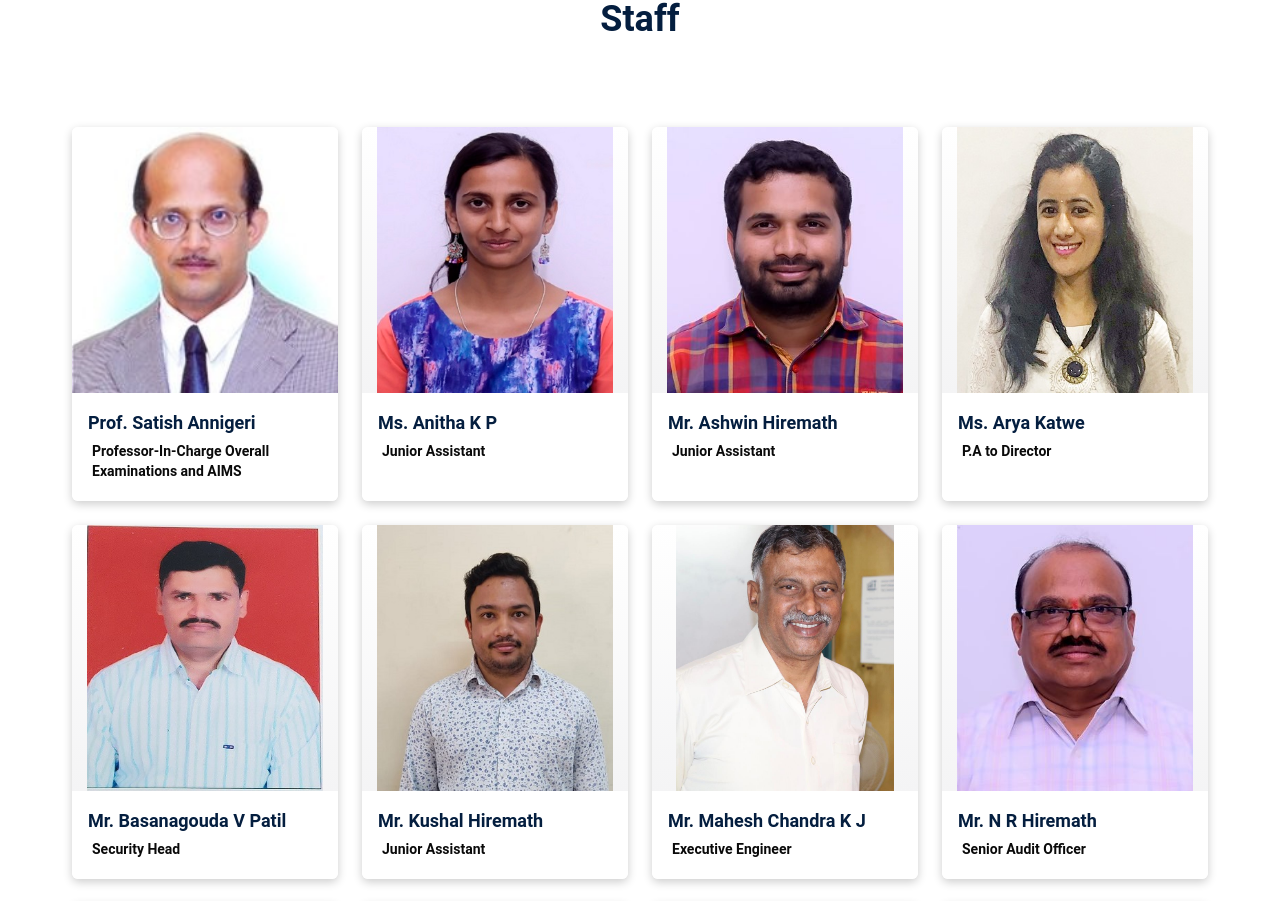
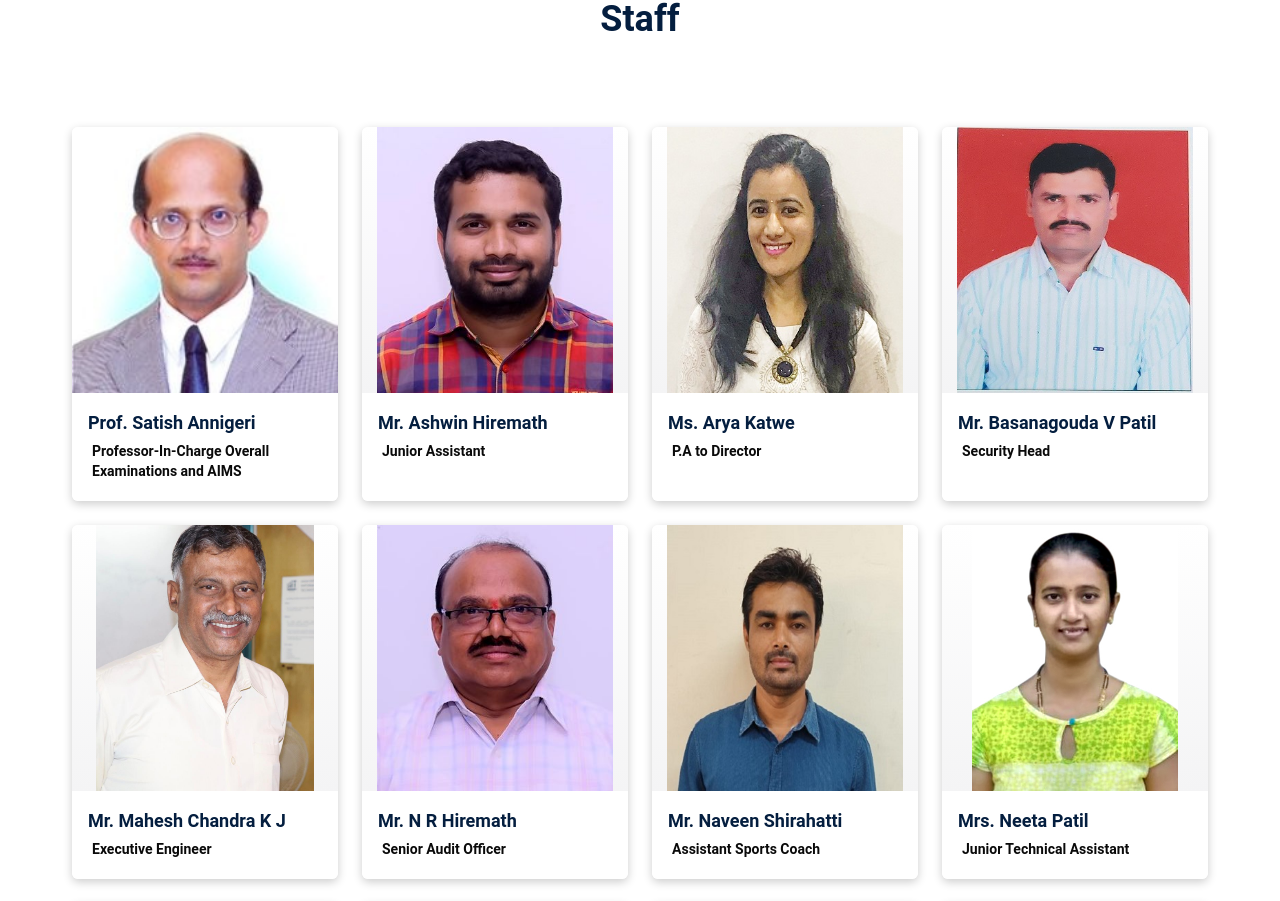
Before and after one commit to Velocity-IIITDWD/iiitdwd.ac.in, a Next.js app: page /staff in a window 1280 px wide. Shown: the part 137-1038 px from the top of the page. Built offline with nearby package versions, Linux system fonts and the light colour scheme.

Commit message:
data(staff): Remove Ms Anitha KP and Mr Kushal

```diff
--- a/data/profile/staff.ts
+++ b/data/profile/staff.ts
@@ -8,11 +8,6 @@ export default [
         content: ['Professor-In-Charge Overall Examinations and AIMS'],
         imageURL: '/images/satish_annigeri.jpg',
         title: 'Prof. Satish Annigeri',
-      },
-      {
-        content: ['Junior Assistant'],
-        imageURL: '/images/anitha_k_p.jpg',
-        title: 'Ms. Anitha K P',
       },
       {
         content: ['Junior Assistant'],
@@ -28,11 +23,6 @@ export default [
         content: ['Security Head'],
         imageURL: '/images/basanagouda_v_patil.jpg',
         title: 'Mr. Basanagouda V Patil',
-      },
-      {
-        content: ['Junior Assistant'],
-        imageURL: '/images/kushal_hiremath.jpeg',
-        title: 'Mr. Kushal Hiremath',
       },
       {
         content: ['Executive Engineer'],
```
